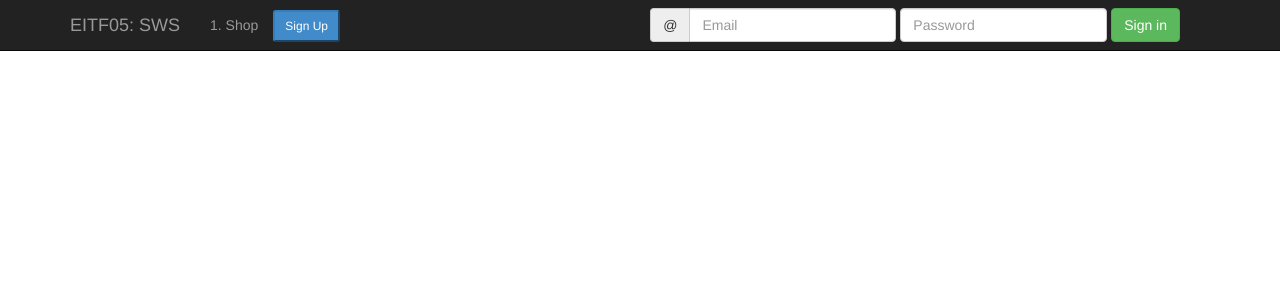
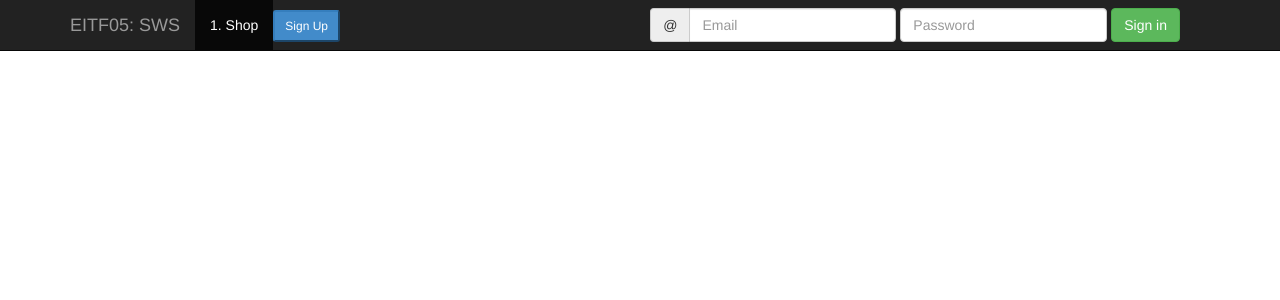
Before and after one commit to Zolomon/eitf05, a PHP site: page /header.php in a window 1280 px wide. Shown: the top 300 px of the page. Run offline with PHP 8.4, Linux system fonts and the light colour scheme.

Commit message:
bugfix: shop button not active on logout

```diff
--- a/header.php
+++ b/header.php
@@ -49,6 +49,8 @@
 								case 'checkout':
 									$active_checkout = " class=\"active\"";
 							}
+						}else{
+							$active_shop = " class=\"active\"";
 						}
 
 						echo "<li$active_shop><a href='shop.php'>1. Shop</a></li>";
```
